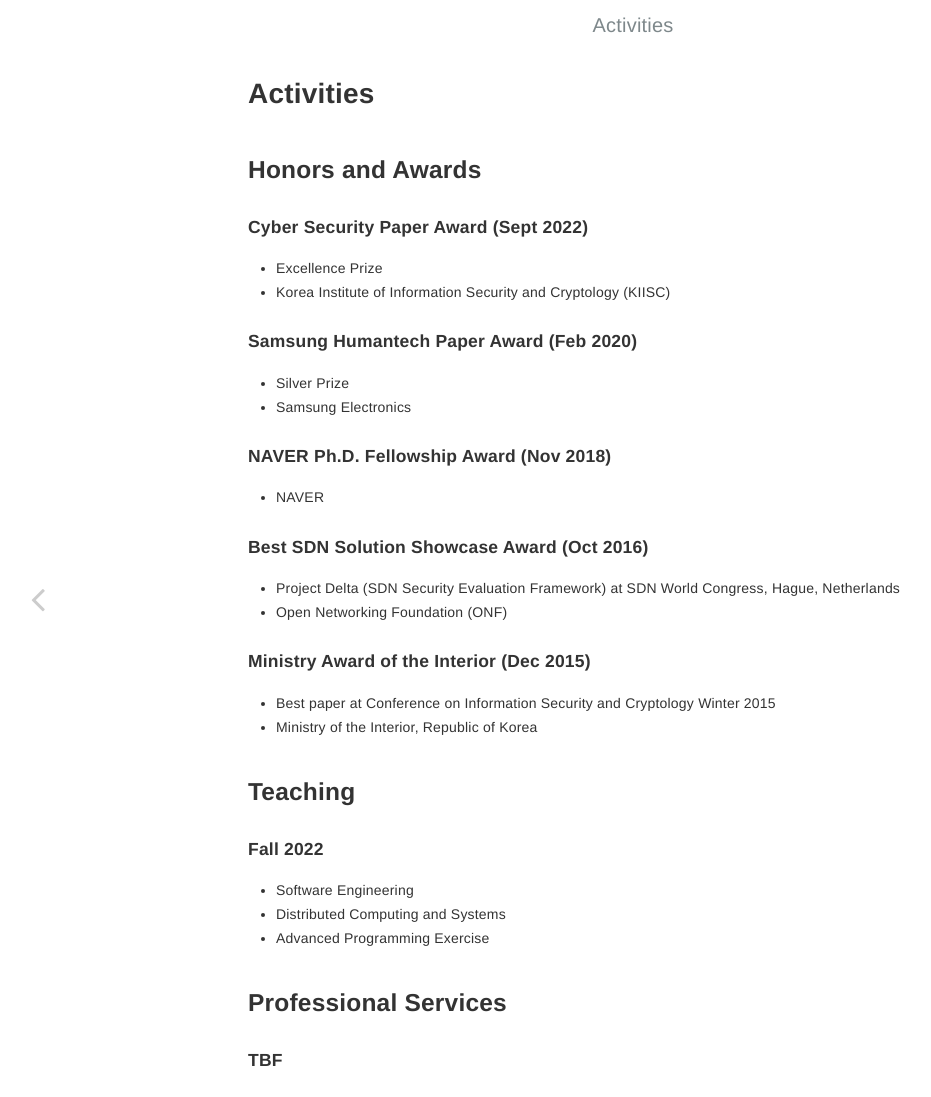
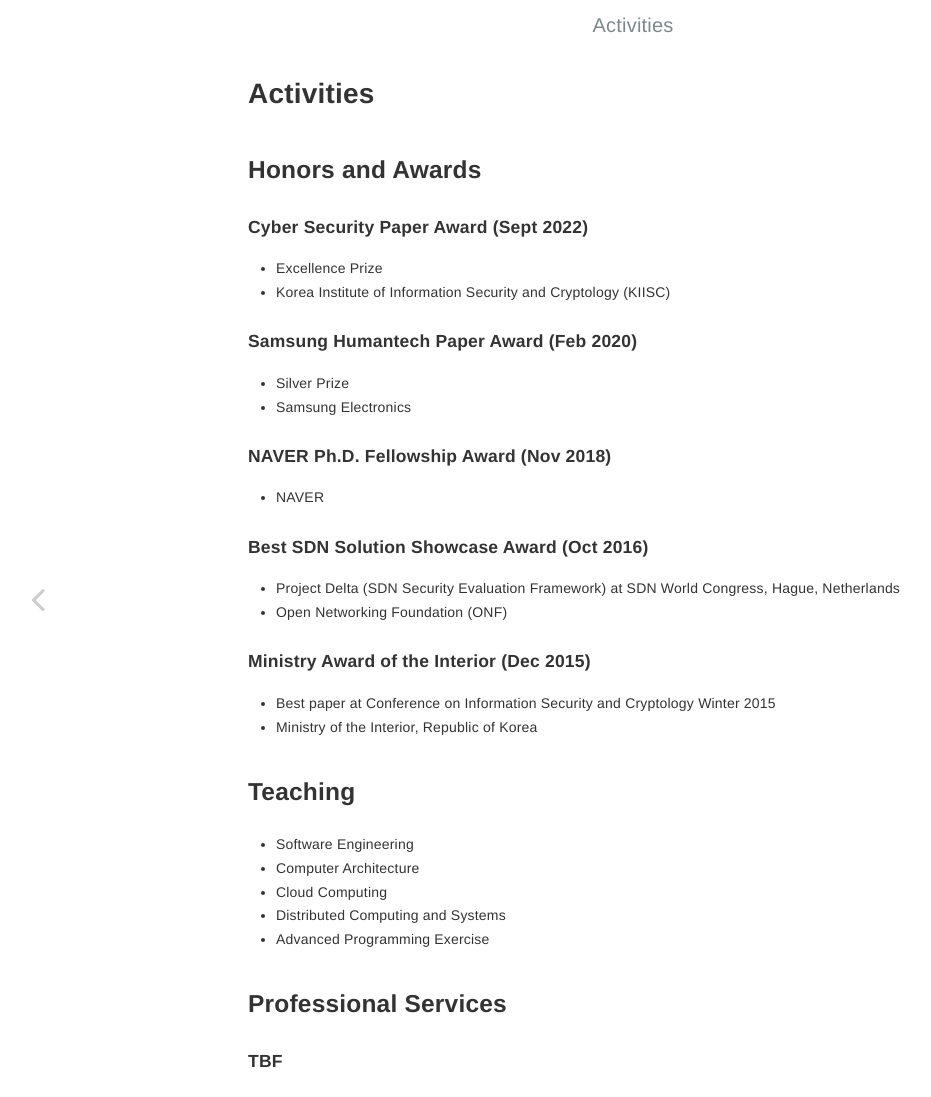
Before and after one commit to nam-jaehyun/nam-jaehyun.github.io, a Jekyll site: the page built from _posts/2022-08-06-activities.md, in a window 1280 px wide. Shown: the whole page, without its empty margins (7-938 px from the left). Built offline with Jekyll 4.4.1, drawn with Linux system fonts in a browser that asks for light colours.

Commit message:
Update 2022-08-06-activities.md

```diff
--- a/_posts/2022-08-06-activities.md
+++ b/_posts/2022-08-06-activities.md
@@ -29,9 +29,9 @@ layout: post
 
 ## Teaching
 
-#### Fall 2022
-
   - Software Engineering
+  - Computer Architecture
+  - Cloud Computing
   - Distributed Computing and Systems
   - Advanced Programming Exercise
 
```
